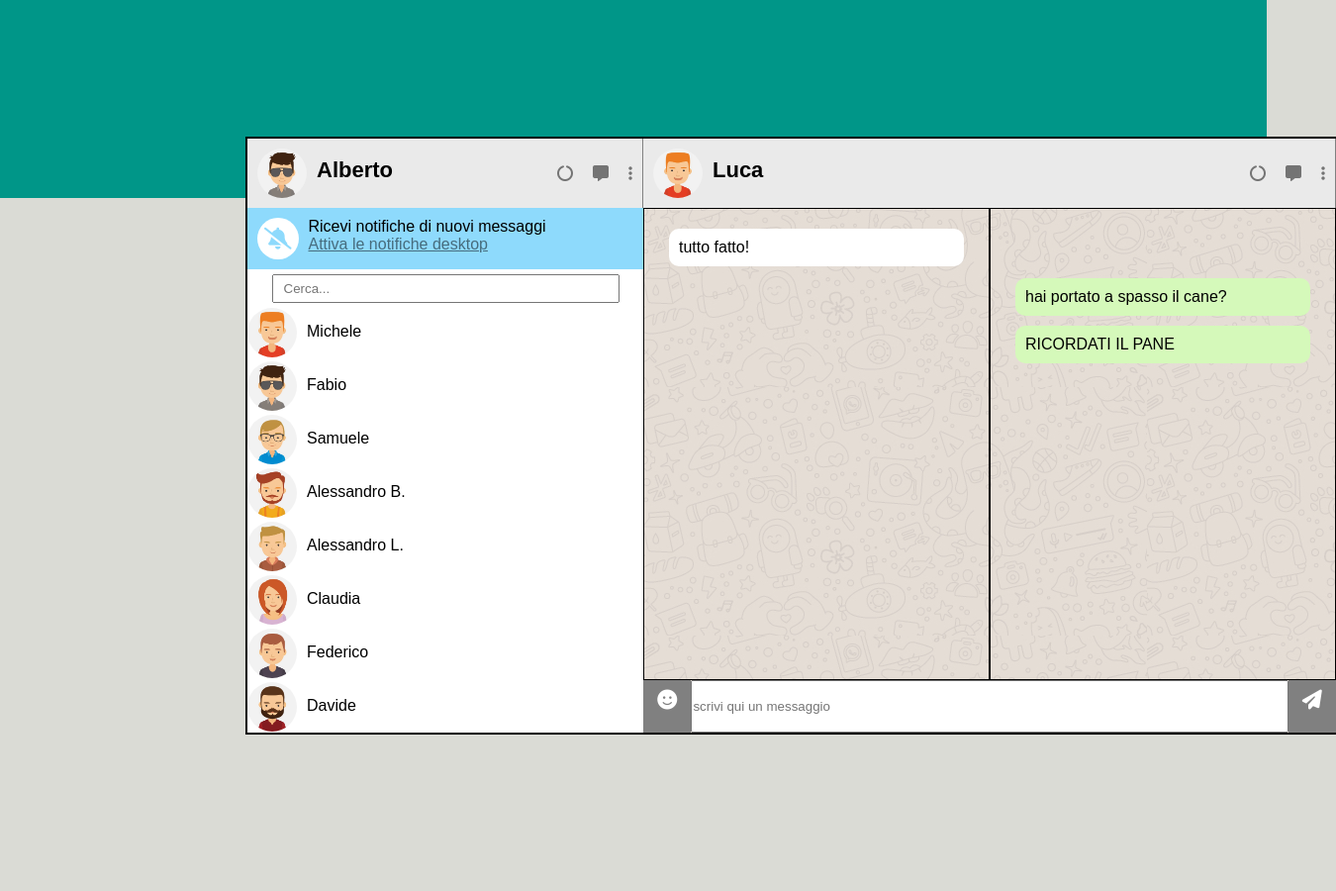
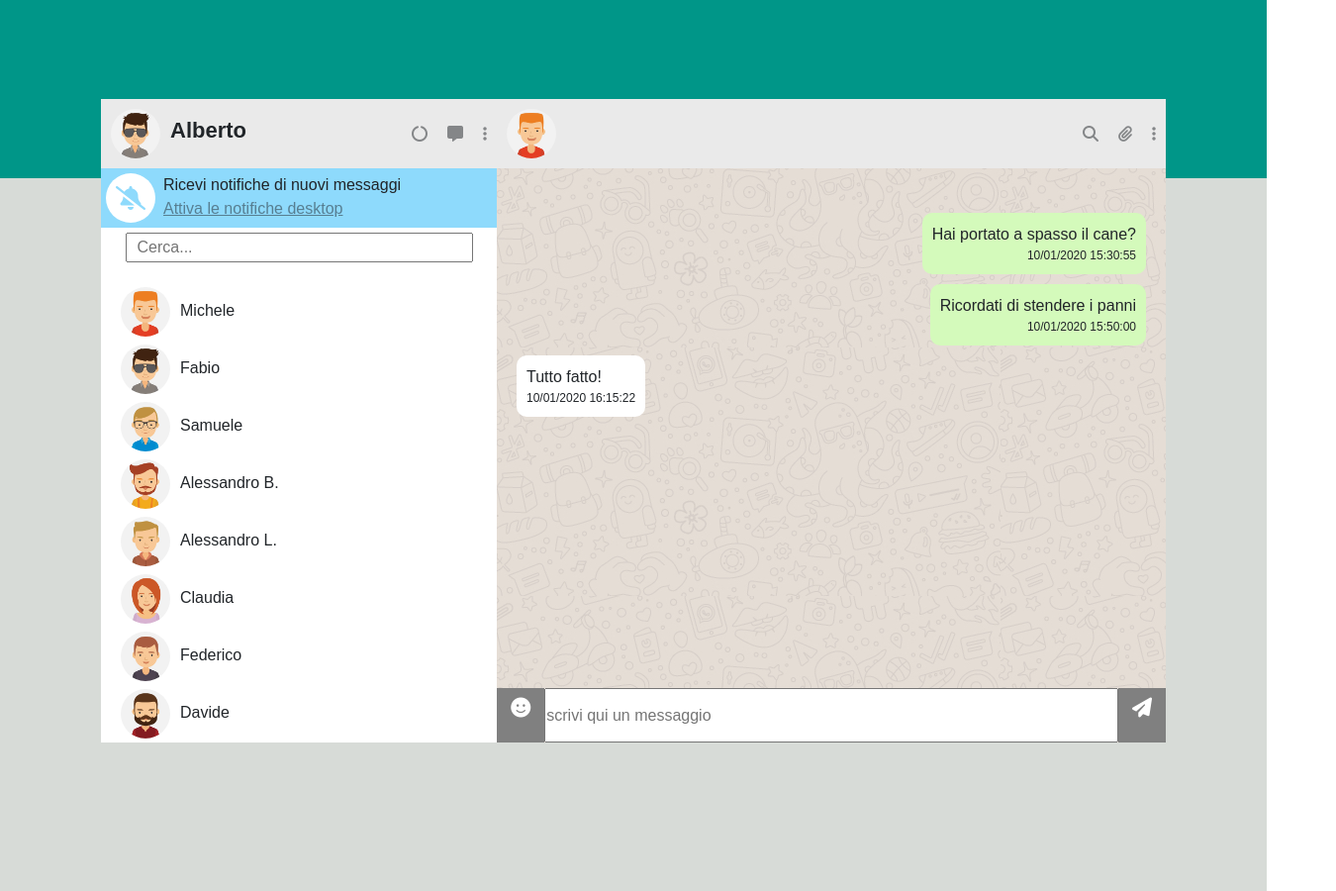
Before and after one commit to albertoferri/vue-boolzapp, a plain HTML site: page index.html in a window 1280 px wide. Shown: the whole page at 99% size, 1350 px wide, since content can reach past the window. Before the commit the page ends 800 px from the top, so only its background shows below. Drawn offline with nearby package versions, Linux system fonts and the light colour scheme.

Commit message:
milestone 2 quasi completata con aggiunta di bootstrap

```diff
--- a/css/style.css
+++ b/css/style.css
@@ -6,27 +6,16 @@
 
 body{
     font-family: sans-serif;
-    position: relative;
-    background-color: #dadbd5;
-}
-
-header{
-    background-color: #009688;
-    width: 100%;
-    height: 200px;
+    background: linear-gradient(to top, #d7dbd7 80%, #009688 80%, #009688 100%);
+    height: 100vh;
+    overflow-y: hidden;
 }
 
 .container{
     width: 1100px;
-    height: 600px;
-    margin: 100px auto 0;
+    height: 650px;
+    margin-top: 100px;
 
-    display: flex;
-    position: absolute;
-    top: 40px;
-    left: 250px;
-
-    outline: 2px solid black;
 }
 
 .sidebar{
@@ -40,7 +29,6 @@ header{
     justify-content: space-between;
     background-color: #eaeaea;
     padding: 10px;
-    border-right: 1px solid grey;
 }
 
 .main-chat-info{
@@ -69,28 +57,27 @@ header{
 
 .main-container{
     width: 700px;
-    height: 600px;
+    height: 650px;
     background-image: url(/img/mine.jpg);
 
     display: flex;
     flex-direction: column;
+    justify-content: space-between;
 }
 
 .alert{
-    display: flex;
-
-    gap: 10px;
-    padding: 10px;
-
     background-color: #8edafc;
 }
 
+.icon-box{
+    width: 50px;
+    height: 50px;
+    border-radius: 50%;
+    background-color: white;
+}
+
 .alert .fa-bell-slash{
-    font-size: 22px;
-    padding: 10px 7px;
-
-    background-color: white;
-    border-radius: 50%;
+    font-size: 1.5em;
     color: #8edafc;
 }
 
@@ -101,9 +88,8 @@ header{
 }
 
 .search-bar{
-    display: flex;
-    justify-content: center;
     padding: 5px;
+    height: 40px;
 }
 
 .search-bar input{
@@ -112,9 +98,8 @@ header{
 }
 
 .chat-container{
-    display: flex;
-    flex-direction: column;
-    gap: 4px;
+    height: 450px;
+    padding: 20px;
 }
 
 .contact img{
@@ -135,27 +120,13 @@ header{
 }
 
 .chat-box{
-    display: flex;
-
-    height: 480px;
-}
-
-.chat-answer, .chat-sent{
-    display: flex;
-    flex-direction: column;
-    gap: 10px;
-    border: 1px solid black;
-    width: 350px;
-
-    padding: 20px 25px;
-}
-
-.chat-sent{
-    padding-top: 70px;
+    height: 475px;
+    padding: 20px;
 }
 
 .write-bar{
     display: flex;
+    height: 55px;
 }
 
 .write-bar .fa-face-smile, .fa-paper-plane{
@@ -174,14 +145,26 @@ header{
     padding: 17px 0;
 }
 
-.message{
-    display: flex;
-    justify-content: flex-start;
-    background-color: #d5f9ba;
+.message {
+    max-width: 70%;
+    margin-bottom: 10px;
     padding: 10px;
     border-radius: 10px;
+
+    display: flex;
+    flex-direction: column;
+}
+
+.message small{
+    align-self: flex-end;
 }
 
 .message.received{
     background-color: white;
+    align-self: flex-start;
 }
+
+.message.sent{
+    background-color: #d4fabb;
+    align-self: flex-end;
+}
--- a/index.html
+++ b/index.html
@@ -5,6 +5,9 @@
     <meta charset="UTF-8">
     <meta name="viewport" content="width=device-width, initial-scale=1.0">
     <title>VUE-BOOLZAPP</title>
+
+    <!-- link bootstrap -->
+    <link href="https://cdn.jsdelivr.net/npm/bootstrap@5.3.3/dist/css/bootstrap.min.css" rel="stylesheet" integrity="sha384-QWTKZyjpPEjISv5WaRU9OFeRpok6YctnYmDr5pNlyT2bRjXh0JMhjY6hW+ALEwIH" crossorigin="anonymous">
 
     <!-- style css -->
     <link rel="stylesheet" href="./css/style.css">
@@ -14,10 +17,8 @@
 </head>
 <body>
     <div id="app">
-        <header></header>
 
-        <main>
-            <div class="container">
+        <div class="container d-flex">
             <div class="sidebar">
                 <div class="user-info">
                     <div class="user-log">
@@ -30,18 +31,20 @@
                         <i class="fa-solid fa-ellipsis-vertical"></i>
                     </div>
                 </div>
-                    <div class="alert">
-                        <i class="fa-solid fa-bell-slash"></i>
+                <div class="alert d-flex p-1 gap-2 rounded-0 mb-0">
+                    <span class="d-flex justify-content-center align-items-center icon-box">
+                        <i class="fa-solid fa-bell-slash p-1"></i>
+                    </span>
                     <div class="alertmessage">
                         <span>Ricevi notifiche di nuovi messaggi</span><br>
                         <span>Attiva le notifiche desktop</span>
                     </div>
                 </div>
-                    <div class="search-bar">
+                <div class="search-bar d-flex justify-content-center ">
                     <input type="text" placeholder="Cerca...">
                 </div>
-                    <div class="chat-container">
-                        <div v-for="(contact, index) in contacts" :key="index" class="contact">
+                <div class="chat-container d-flex flex-column gap-2">
+                    <div v-for="(contact, index) in contacts" :key="index" class="contact" role="button" @click="openChat(index)">
                         <img :src="contact.avatar" alt="">
                         <span>{{ contact.name }}</span>
                     </div>
@@ -52,34 +55,23 @@
                 <div class="main-chat-info">
                     <div class="user-log">
                         <img src="img/avatar_1.jpg" alt="foto utente">
-                            <span>Luca</span>
+                        <span> {{ contacts.name }} </span>
                     </div>
                     <div class="user-icon">
-                            <i class="fa-solid fa-circle-notch"></i>
-                            <i class="fa-solid fa-message"></i>
+                        <i class="fa-solid fa-magnifying-glass"></i>
+                        <i class="fa-solid fa-paperclip"></i>
                         <i class="fa-solid fa-ellipsis-vertical"></i>
                     </div>
                 </div>
-                    <div class="chat-box">
-                        <div class="chat-answer">
-
-                            <div class="message received">
-                                tutto fatto!
+                <div class="chat-box d-flex flex-column" v-if="currentChat !== null">
+                    <div
+                        v-for="message in contacts[currentChat].messages"
+                        :key="message.date"
+                        :class="`message ${message.status}`"
+                    >
+                        <p class="mb-0">{{ message.message }}</p>
+                        <small style="font-size: 12px;">{{ message.date }}</small>
                     </div>
-
-                        </div>
-                        <div class="chat-sent">
-
-                            <div class="message">
-                                hai portato a spasso il cane?
-                            </div>
-                            <div class="message">
-                                RICORDATI IL PANE
-                            </div>
-
-
-                        </div>
-
                 </div>
                 <div class="write-bar">
                     <i class="fa-solid fa-face-smile"></i>
@@ -90,16 +82,6 @@
 
             </div>
         </div>
-        </main>
-
-
-
-
-
-
-
-
-
 
     </div>
 
@@ -108,6 +90,9 @@
 
     <!-- JS -->
     <script src="./js/script.js"></script>
+
+    <!-- link bootstrap -->
+    <script src="https://cdn.jsdelivr.net/npm/bootstrap@5.3.3/dist/js/bootstrap.bundle.min.js" integrity="sha384-YvpcrYf0tY3lHB60NNkmXc5s9fDVZLESaAA55NDzOxhy9GkcIdslK1eN7N6jIeHz" crossorigin="anonymous"></script>
 </body>
 
 </html>
--- a/js/script.js
+++ b/js/script.js
@@ -3,6 +3,7 @@ const { createApp } = Vue;
 createApp({
     data() {
         return {
+            currentChat: 0,
             contacts: [
                 {
                     name: 'Michele',
@@ -166,8 +167,12 @@ createApp({
                     ],
                 }
             ]
-
         }
-    }
+    },
+    methods: {
+        openChat(index) {
+            this.currentChat = index;
+        },
+    },
 }).mount("#app");
-// ******** VUE ********
+// ******** VUE ********s
```
Lines whose indentation alone changed are shown as unchanged.
